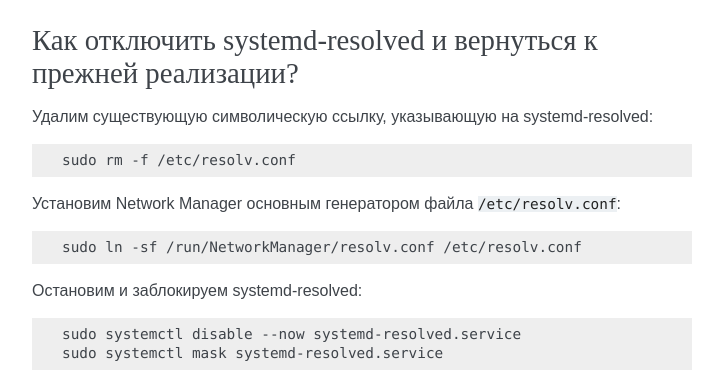
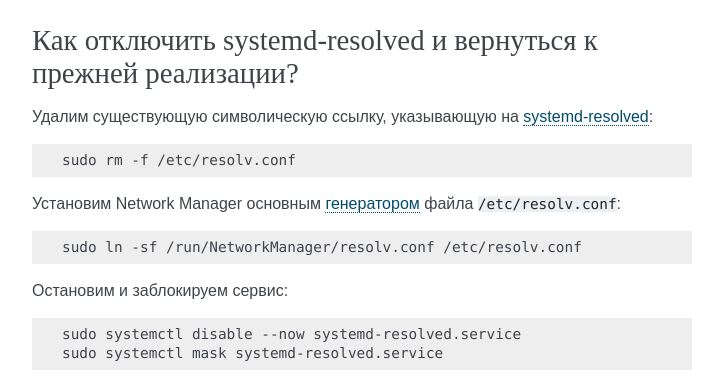
Before and after one commit to RussianFedora/FAQ, a Sphinx documentation site: the page built from source/networking.rst, in a window 1280 px wide and 900 px high, scrolled down 9162 px. Shown: the part 152-540 px from the top of the window, without its empty margins (388-1111 px from the left). Built offline with Sphinx 7.4.7, drawn with Linux system fonts in a browser that asks for light colours; comment, search, counter and statistics services are not loaded.

Commit message:
Added some internal hyperlinks to resolved-disable question.

```diff
--- a/source/networking.rst
+++ b/source/networking.rst
@@ -523,19 +523,19 @@
 Как отключить systemd-resolved и вернуться к прежней реализации?
 ====================================================================
 
-Удалим существующую символическую ссылку, указывающую на systemd-resolved:
+Удалим существующую символическую ссылку, указывающую на :ref:`systemd-resolved <resolved-default>`:
 
 .. code-block:: text
 
     sudo rm -f /etc/resolv.conf
 
-Установим Network Manager основным генератором файла ``/etc/resolv.conf``:
+Установим Network Manager основным :ref:`генератором <dns-resolv>` файла ``/etc/resolv.conf``:
 
 .. code-block:: text
 
     sudo ln -sf /run/NetworkManager/resolv.conf /etc/resolv.conf
 
-Остановим и заблокируем systemd-resolved:
+Остановим и заблокируем сервис:
 
 .. code-block:: text
 
```
